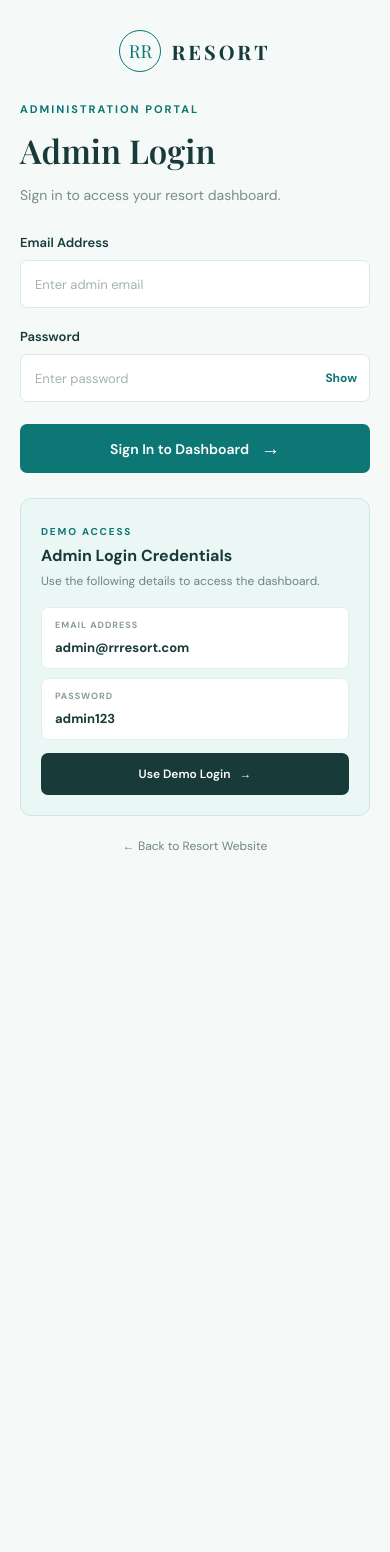
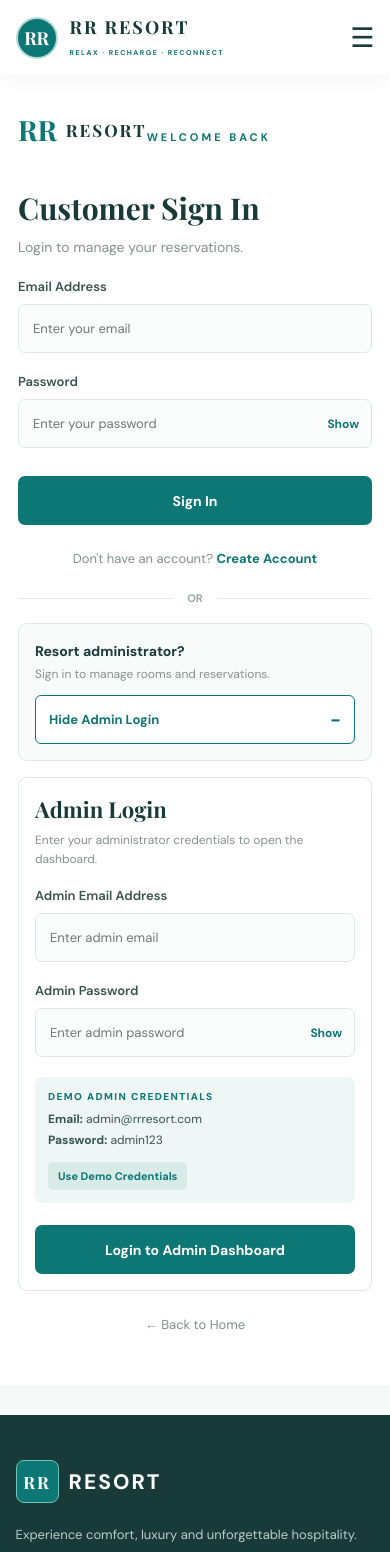
Before and after one commit to KiruthikaMegam/HotelBookingManagementSystem, a React (Vite) app: page /admin/login in a window 390 px wide. Shown: the top 1552 px of the page. Before the commit the page ends 884 px from the top, so only its background shows below. Built offline with nearby package versions, Linux system fonts and the light colour scheme.

Commit message:
Add unified customer and admin login
Use one login page for customer and resort administrator access.

```diff
--- a/src/App.jsx
+++ b/src/App.jsx
@@ -1,8 +1,6 @@
-
 import { Routes, Route } from "react-router-dom";
 
 import { HotelProvider } from "./context/HotelContext";
-
 import Navbar from "./components/Navbar";
 import Footer from "./components/Footer";
 import ProtectedCustomerRoute from "./components/ProtectedCustomerRoute";
@@ -22,7 +20,6 @@ import Contact from "./pages/Contact";
 import AdminDashboard from "./admin/AdminDashboard";
 import ManageRooms from "./admin/ManageRooms";
 import ManageBookings from "./admin/ManageBookings";
-import AdminLogin from "./admin/AdminLogin";
 import ProtectedAdminRoute from "./admin/ProtectedAdminRoute";
 import AdminLayout from "./admin/AdminLayout";
 import AdminSettings from "./admin/AdminSettings";
@@ -34,169 +31,33 @@ function App() {
     <HotelProvider>
       <div className="app">
         <Routes>
+          <Route path="/" element={<><Navbar /><Home /><Footer /></>} />
+          <Route path="/rooms" element={<><Navbar /><Rooms /><Footer /></>} />
+          <Route path="/rooms/:id" element={<><Navbar /><RoomDetails /><Footer /></>} />
+          <Route path="/booking/:id" element={<><Navbar /><Booking /><Footer /></>} />
+          <Route path="/confirmation" element={<><Navbar /><Confirmation /><Footer /></>} />
 
-          {/* Customer Public Pages */}
+          <Route path="/login" element={<><Navbar /><Login /><Footer /></>} />
+          <Route path="/admin/login" element={<><Navbar /><Login /><Footer /></>} />
+          <Route path="/register" element={<><Navbar /><Register /><Footer /></>} />
 
-          <Route
-            path="/"
-            element={
-              <>
-                <Navbar />
-                <Home />
-                <Footer />
-              </>
-            }
-          />
-
-          <Route
-            path="/rooms"
-            element={
-              <>
-                <Navbar />
-                <Rooms />
-                <Footer />
-              </>
-            }
-          />
-
-          <Route
-            path="/rooms/:id"
-            element={
-              <>
-                <Navbar />
-                <RoomDetails />
-                <Footer />
-              </>
-            }
-          />
-
-          <Route
-            path="/booking/:id"
-            element={
-              <>
-                <Navbar />
-                <Booking />
-                <Footer />
-              </>
-            }
-          />
-
-          <Route
-            path="/confirmation"
-            element={
-              <>
-                <Navbar />
-                <Confirmation />
-                <Footer />
-              </>
-            }
-          />
-
-          <Route
-            path="/login"
-            element={
-              <>
-                <Navbar />
-                <Login />
-                <Footer />
-              </>
-            }
-          />
-
-          <Route
-            path="/register"
-            element={
-              <>
-                <Navbar />
-                <Register />
-                <Footer />
-              </>
-            }
-          />
-
-          {/* My Bookings - Public Route */}
-          {/* MyBookings itself checks customer login status */}
-
-          <Route
-            path="/my-bookings"
-            element={
-              <>
-                <Navbar />
-                <MyBookings />
-                <Footer />
-              </>
-            }
-          />
-
-          {/* Other Customer Protected Pages */}
+          <Route path="/my-bookings" element={<><Navbar /><MyBookings /><Footer /></>} />
 
           <Route element={<ProtectedCustomerRoute />}>
-            <Route
-              path="/profile"
-              element={
-                <>
-                  <Navbar />
-                  <Profile />
-                  <Footer />
-                </>
-              }
-            />
+            <Route path="/profile" element={<><Navbar /><Profile /><Footer /></>} />
           </Route>
 
-          {/* About and Contact */}
-
-          <Route
-            path="/about"
-            element={
-              <>
-                <Navbar />
-                <About />
-                <Footer />
-              </>
-            }
-          />
-
-          <Route
-            path="/contact"
-            element={
-              <>
-                <Navbar />
-                <Contact />
-                <Footer />
-              </>
-            }
-          />
-
-          {/* Admin Login */}
-
-          <Route
-            path="/admin/login"
-            element={<AdminLogin />}
-          />
-
-          {/* Admin Protected Pages */}
+          <Route path="/about" element={<><Navbar /><About /><Footer /></>} />
+          <Route path="/contact" element={<><Navbar /><Contact /><Footer /></>} />
 
           <Route element={<ProtectedAdminRoute />}>
             <Route path="/admin" element={<AdminLayout />}>
               <Route index element={<AdminDashboard />} />
-
-              <Route
-                path="rooms"
-                element={<ManageRooms />}
-              />
-
-              <Route
-                path="bookings"
-                element={<ManageBookings />}
-              />
-
-              <Route
-                path="settings"
-                element={<AdminSettings />}
-              />
+              <Route path="rooms" element={<ManageRooms />} />
+              <Route path="bookings" element={<ManageBookings />} />
+              <Route path="settings" element={<AdminSettings />} />
             </Route>
           </Route>
-
         </Routes>
       </div>
     </HotelProvider>
--- a/src/admin/ProtectedAdminRoute.jsx
+++ b/src/admin/ProtectedAdminRoute.jsx
@@ -1,4 +1,3 @@
-
 import { Navigate, Outlet } from "react-router-dom";
 
 export default function ProtectedAdminRoute() {
--- a/src/components/Navbar.jsx
+++ b/src/components/Navbar.jsx
@@ -1,4 +1,3 @@
-
 import { useState } from "react";
 import { Link, NavLink } from "react-router-dom";
 import "./Navbar.css";
@@ -13,7 +12,6 @@ export default function Navbar() {
   return (
     <header className="navbar">
       <div className="navbar-container">
-
         <Link to="/" className="navbar-logo" onClick={closeMenu}>
           <div className="logo-icon">RR</div>
           <div className="logo-text">
@@ -25,48 +23,21 @@ export default function Navbar() {
         <button
           className="menu-toggle"
           onClick={() => setMenuOpen(!menuOpen)}
+          aria-label="Toggle navigation"
         >
           {menuOpen ? "✕" : "☰"}
         </button>
 
         <nav className={`navbar-links ${menuOpen ? "active" : ""}`}>
+          <NavLink to="/" onClick={closeMenu}>Home</NavLink>
+          <NavLink to="/rooms" onClick={closeMenu}>Rooms</NavLink>
+          <NavLink to="/my-bookings" onClick={closeMenu}>My Bookings</NavLink>
+          <NavLink to="/about" onClick={closeMenu}>About</NavLink>
+          <NavLink to="/contact" onClick={closeMenu}>Contact</NavLink>
 
-          <NavLink to="/" onClick={closeMenu}>
-            Home
-          </NavLink>
-
-          <NavLink to="/rooms" onClick={closeMenu}>
-            Rooms
-          </NavLink>
-
-          <NavLink to="/my-bookings" onClick={closeMenu}>
-            My Bookings
-          </NavLink>
-
-          <NavLink to="/about" onClick={closeMenu}>
-            About
-          </NavLink>
-
-          <NavLink to="/contact" onClick={closeMenu}>
-            Contact
-          </NavLink>
-
-          <Link
-            to="/profile"
-            className="navbar-login"
-            onClick={closeMenu}
-          >
-            Customer Login
+          <Link to="/login" className="navbar-login" onClick={closeMenu}>
+            Login
           </Link>
-
-          <Link
-            to="/admin/login"
-            className="navbar-admin-login"
-            onClick={closeMenu}
-          >
-            Admin Login
-          </Link>
-
         </nav>
       </div>
     </header>
--- a/src/pages/Login.css
+++ b/src/pages/Login.css
@@ -214,3 +214,154 @@
     font-size: 30px;
   }
 }
+
+.customer-auth-form-area {
+  align-items: flex-start;
+  overflow-y: auto;
+}
+
+.customer-auth-form {
+  max-width: 460px;
+  padding: 8px 0 24px;
+}
+
+.customer-auth-logo {
+  margin-bottom: 30px;
+}
+
+.customer-auth-description {
+  margin-bottom: 22px;
+}
+
+.unified-login-divider {
+  display: flex;
+  align-items: center;
+  gap: 14px;
+  margin: 24px 0 18px;
+  color: #9aa9a5;
+  font-size: 11px;
+  font-weight: 700;
+}
+
+.unified-login-divider::before,
+.unified-login-divider::after {
+  content: "";
+  height: 1px;
+  flex: 1;
+  background: #e5eeeb;
+}
+
+.admin-login-entry {
+  padding: 16px;
+  border: 1px solid #dce8e5;
+  border-radius: 9px;
+  background: #f8fbfa;
+}
+
+.admin-login-entry strong {
+  color: #183b39;
+  font-size: 14px;
+}
+
+.admin-login-entry p {
+  margin-top: 5px;
+  color: #84938f;
+  font-size: 12px;
+}
+
+.admin-login-toggle {
+  width: 100%;
+  display: flex;
+  justify-content: space-between;
+  align-items: center;
+  margin-top: 13px;
+  padding: 11px 13px;
+  border: 1px solid #0d7775;
+  border-radius: 6px;
+  background: white;
+  color: #0d7775;
+  font-size: 13px;
+  font-weight: 700;
+  cursor: pointer;
+}
+
+.admin-login-toggle span {
+  font-size: 19px;
+}
+
+.unified-admin-form {
+  margin-top: 16px;
+  padding: 20px;
+  border: 1px solid #dce8e5;
+  border-radius: 9px;
+  background: #ffffff;
+  animation: fadeIn 0.3s ease;
+}
+
+.unified-admin-form h3 {
+  color: #183b39;
+  font-family: 'Playfair Display', serif;
+  font-size: 22px;
+}
+
+.unified-admin-form > p {
+  color: #84938f;
+  font-size: 12px;
+  line-height: 1.6;
+  margin: 7px 0 18px;
+}
+
+.admin-demo-credentials {
+  padding: 13px;
+  margin: 4px 0 14px;
+  border-radius: 7px;
+  background: #eef7f5;
+  color: #38534f;
+}
+
+.admin-demo-credentials > span {
+  display: block;
+  margin-bottom: 8px;
+  color: #0d7775;
+  font-size: 10px;
+  font-weight: 800;
+  letter-spacing: 1.4px;
+}
+
+.admin-demo-credentials p {
+  margin: 5px 0;
+  font-size: 12px;
+  overflow-wrap: anywhere;
+}
+
+.admin-demo-credentials button {
+  margin-top: 9px;
+  padding: 7px 10px;
+  border: 0;
+  border-radius: 5px;
+  background: #d8ebe7;
+  color: #0d7775;
+  font-size: 11px;
+  font-weight: 700;
+  cursor: pointer;
+}
+
+@media (max-width: 850px) {
+  .customer-auth-form-area {
+    align-items: center;
+  }
+
+  .customer-auth-form {
+    max-width: 460px;
+  }
+}
+
+@media (max-width: 480px) {
+  .customer-auth-form-area {
+    padding: 28px 18px;
+  }
+
+  .unified-admin-form {
+    padding: 16px;
+  }
+}
--- a/src/pages/Login.jsx
+++ b/src/pages/Login.jsx
@@ -1,21 +1,27 @@
-
 import { useState } from "react";
 import { Link, useNavigate, useLocation } from "react-router-dom";
 import { useHotel } from "../context/HotelContext";
+import { initialAdmin } from "../data/hotelData";
 import "./Login.css";
 
 export default function Login() {
   const navigate = useNavigate();
   const location = useLocation();
-
   const { loginCustomer } = useHotel();
 
   const [email, setEmail] = useState("");
   const [password, setPassword] = useState("");
   const [showPassword, setShowPassword] = useState(false);
   const [error, setError] = useState("");
+  const [showAdminLogin, setShowAdminLogin] = useState(
+    location.pathname === "/admin/login"
+  );
+  const [adminEmail, setAdminEmail] = useState("");
+  const [adminPassword, setAdminPassword] = useState("");
+  const [adminError, setAdminError] = useState("");
+  const [showAdminPassword, setShowAdminPassword] = useState(false);
 
-  function handleLogin(e) {
+  function handleCustomerLogin(e) {
     e.preventDefault();
     setError("");
 
@@ -31,9 +37,34 @@ export default function Login() {
       return;
     }
 
-    navigate(location.state?.from || "/my-bookings", {
-      replace: true
-    });
+    navigate(location.state?.from || "/my-bookings", { replace: true });
+  }
+
+  function handleAdminLogin(e) {
+    e.preventDefault();
+    setAdminError("");
+
+    if (!adminEmail.trim() || !adminPassword) {
+      setAdminError("Please enter admin email and password.");
+      return;
+    }
+
+    if (
+      adminEmail.trim().toLowerCase() === initialAdmin.email.toLowerCase() &&
+      adminPassword === initialAdmin.password
+    ) {
+      localStorage.setItem("rrAdminLoggedIn", "true");
+      navigate("/admin", { replace: true });
+      return;
+    }
+
+    setAdminError("Invalid admin email or password.");
+  }
+
+  function fillAdminCredentials() {
+    setAdminEmail(initialAdmin.email);
+    setAdminPassword(initialAdmin.password);
+    setAdminError("");
   }
 
   return (
@@ -50,33 +81,24 @@ export default function Login() {
       </div>
 
       <div className="customer-auth-form-area">
-        <form
-          className="customer-auth-form"
-          onSubmit={handleLogin}
-        >
+        <div className="customer-auth-form">
           <Link to="/" className="customer-auth-logo">
             RR <span>RESORT</span>
           </Link>
 
-          <span className="customer-auth-subtitle">
-            WELCOME BACK
-          </span>
-
-          <h2>Sign In</h2>
-
+          <span className="customer-auth-subtitle">WELCOME BACK</span>
+          <h2>Customer Sign In</h2>
           <p className="customer-auth-description">
             Login to manage your reservations.
           </p>
 
-          {error && (
-            <div className="customer-auth-error">
-              {error}
-            </div>
-          )}
+          {error && <div className="customer-auth-error">{error}</div>}
 
+          <form onSubmit={handleCustomerLogin}>
             <div className="customer-auth-input-group">
-            <label>Email Address</label>
+              <label htmlFor="customer-email">Email Address</label>
               <input
+                id="customer-email"
                 type="email"
                 placeholder="Enter your email"
                 value={email}
@@ -85,41 +107,112 @@ export default function Login() {
             </div>
 
             <div className="customer-auth-input-group">
-            <label>Password</label>
-
+              <label htmlFor="customer-password">Password</label>
               <div className="customer-password-field">
                 <input
+                  id="customer-password"
                   type={showPassword ? "text" : "password"}
                   placeholder="Enter your password"
                   value={password}
                   onChange={(e) => setPassword(e.target.value)}
                 />
-
-              <button
-                type="button"
-                onClick={() => setShowPassword(!showPassword)}
-              >
+                <button type="button" onClick={() => setShowPassword(!showPassword)}>
                   {showPassword ? "Hide" : "Show"}
                 </button>
               </div>
             </div>
 
-          <button
-            type="submit"
-            className="customer-auth-submit"
-          >
+            <button type="submit" className="customer-auth-submit">
               Sign In
             </button>
+          </form>
 
           <p className="customer-auth-switch">
-            Don't have an account?{" "}
-            <Link to="/register">Create Account</Link>
+            Don't have an account? <Link to="/register">Create Account</Link>
           </p>
 
-          <Link to="/" className="customer-auth-back">
-            ← Back to Home
-          </Link>
+          <div className="unified-login-divider">
+            <span>OR</span>
+          </div>
+
+          <div className="admin-login-entry">
+            <div>
+              <strong>Resort administrator?</strong>
+              <p>Sign in to manage rooms and reservations.</p>
+            </div>
+            <button
+              type="button"
+              className="admin-login-toggle"
+              onClick={() => {
+                setShowAdminLogin(!showAdminLogin);
+                setAdminError("");
+              }}
+            >
+              {showAdminLogin ? "Hide Admin Login" : "Admin Login"}
+              <span>{showAdminLogin ? "−" : "+"}</span>
+            </button>
+          </div>
+
+          {showAdminLogin && (
+            <form className="unified-admin-form" onSubmit={handleAdminLogin}>
+              <h3>Admin Login</h3>
+              <p>Enter your administrator credentials to open the dashboard.</p>
+
+              {adminError && <div className="customer-auth-error">{adminError}</div>}
+
+              <div className="customer-auth-input-group">
+                <label htmlFor="admin-email">Admin Email Address</label>
+                <input
+                  id="admin-email"
+                  type="email"
+                  placeholder="Enter admin email"
+                  value={adminEmail}
+                  onChange={(e) => {
+                    setAdminEmail(e.target.value);
+                    setAdminError("");
+                  }}
+                />
+              </div>
+
+              <div className="customer-auth-input-group">
+                <label htmlFor="admin-password">Admin Password</label>
+                <div className="customer-password-field">
+                  <input
+                    id="admin-password"
+                    type={showAdminPassword ? "text" : "password"}
+                    placeholder="Enter admin password"
+                    value={adminPassword}
+                    onChange={(e) => {
+                      setAdminPassword(e.target.value);
+                      setAdminError("");
+                    }}
+                  />
+                  <button
+                    type="button"
+                    onClick={() => setShowAdminPassword(!showAdminPassword)}
+                  >
+                    {showAdminPassword ? "Hide" : "Show"}
+                  </button>
+                </div>
+              </div>
+
+              <div className="admin-demo-credentials">
+                <span>DEMO ADMIN CREDENTIALS</span>
+                <p><strong>Email:</strong> {initialAdmin.email}</p>
+                <p><strong>Password:</strong> {initialAdmin.password}</p>
+                <button type="button" onClick={fillAdminCredentials}>
+                  Use Demo Credentials
+                </button>
+              </div>
+
+              <button type="submit" className="customer-auth-submit">
+                Login to Admin Dashboard
+              </button>
             </form>
+          )}
+
+          <Link to="/" className="customer-auth-back">← Back to Home</Link>
+        </div>
       </div>
     </div>
   );
```
Lines whose indentation alone changed are shown as unchanged.
